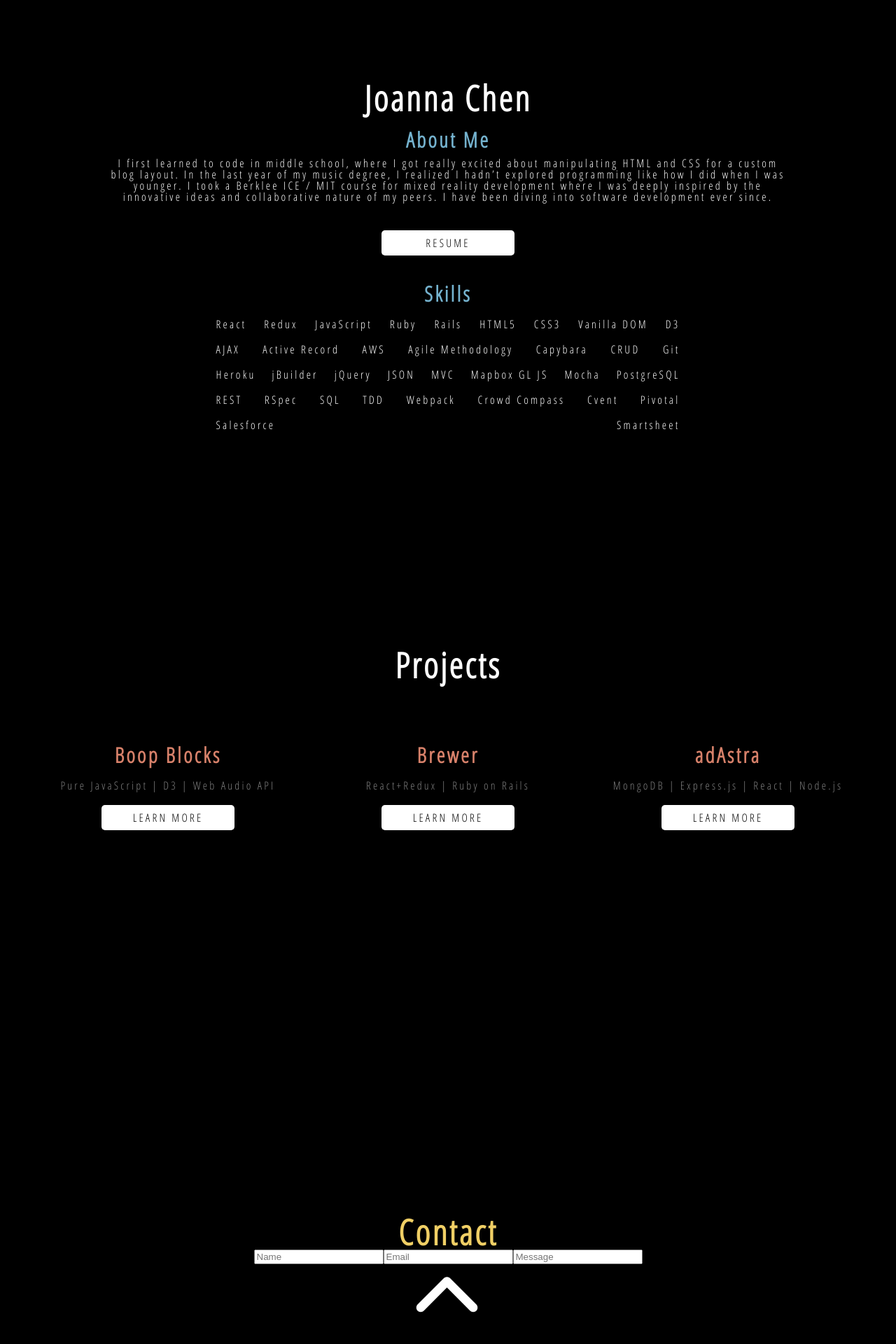
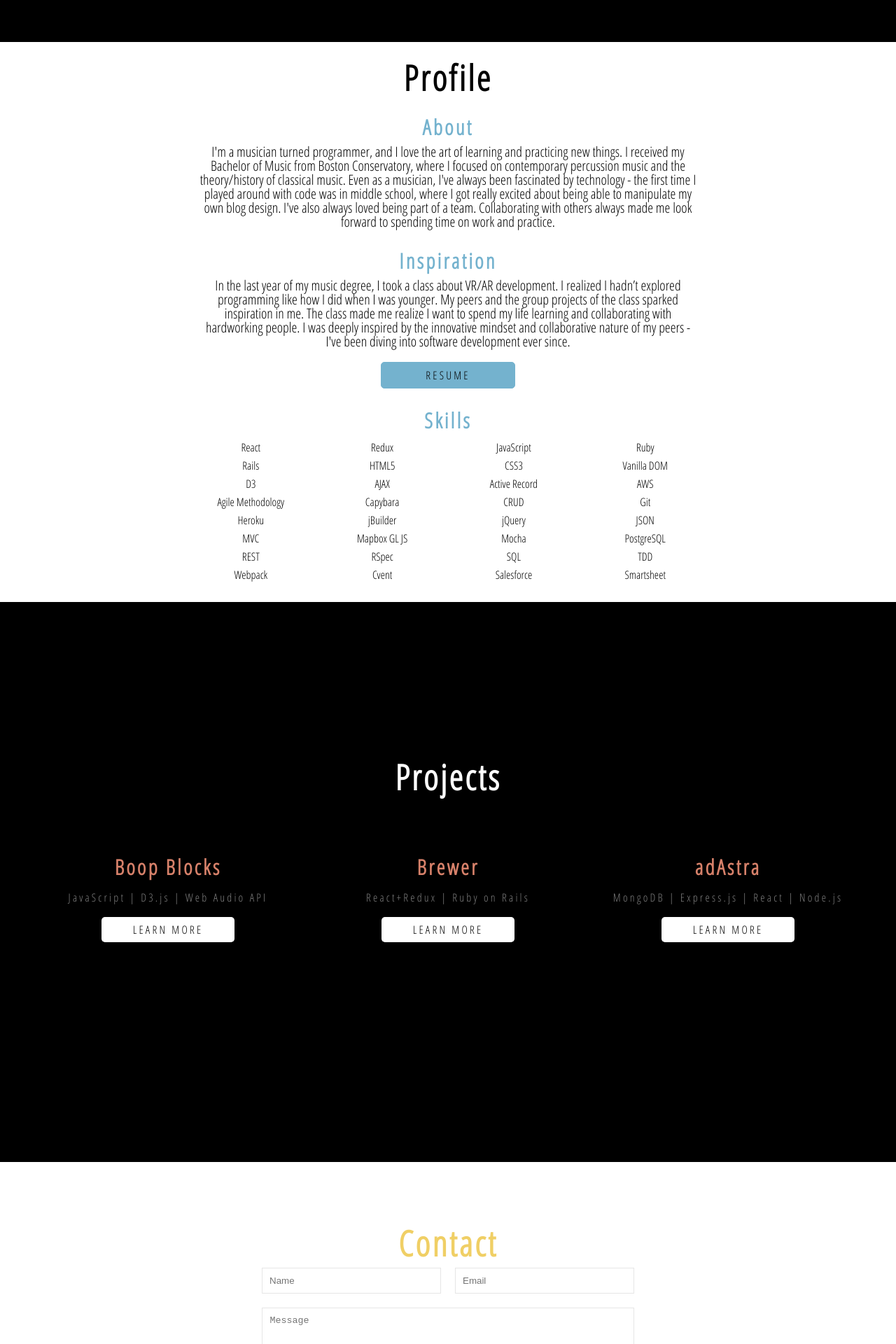
Before and after one commit to joannerd/joannerd.github.io, a React (Create React App) app: page / in a window 1280 px wide. Shown: the part 740-2660 px from the top of the page at 70% size. Built offline with nearby package versions, Linux system fonts and the light colour scheme.

Commit message:
Style and add content to profile and contact components

```diff
--- a/src/App.js
+++ b/src/App.js
@@ -1,7 +1,7 @@
 import React from 'react';
 import SocialLinks from './components/social_links';
 import Home from './components/home';
-import About from './components/about';
+import Profile from './components/profile';
 import Projects from './components/projects';
 import Contact from './components/contact';
 
@@ -22,7 +22,7 @@ class App extends React.Component {
 
         <main>
           <Home />
-          <About />
+          <Profile />
           <Projects />
           <Contact />
           <footer>
@@ -36,7 +36,7 @@ class App extends React.Component {
           <i/>
           <nav className="hidden">
             <li><a href="#home" class="fas fa-angle-up">{null}</a></li>
-            <li><a href="#about">About</a></li>
+            <li><a href="#profile">Profile</a></li>
             <li><a href="#projects">Projects</a></li>
             <li><a href="#contact">Contact</a></li>
           </nav>
--- a/src/components/about.js
+++ /dev/null
@@ -1,34 +0,0 @@
-import React from "react";
-import Resume from '../media/Joanna_Chen_Resume.pdf';
-
-const skills = [
-  'React', 'Redux', 'JavaScript', 'Ruby', 'Rails', 'HTML5', 'CSS3', 'Vanilla DOM', 'D3', 'AJAX', 'Active Record',
-  'AWS', 'Agile Methodology', 'Capybara', 'CRUD', 'Git', 'Heroku', 'jBuilder', 'jQuery', 'JSON', 'MVC', 'Mapbox GL JS',
-  'Mocha', 'PostgreSQL', 'REST', 'RSpec', 'SQL', 'TDD', 'Webpack', 'Crowd Compass', 'Cvent', 'Pivotal', 'Salesforce', 'Smartsheet'
-]
-
-const About = () => (
-  <article id="about">
-    <h2>Joanna Chen</h2>
-    <section>
-      <div>
-        <h3>About Me</h3>
-        <p>I first learned to code in middle school, where I got really excited about manipulating HTML and CSS for a custom blog layout. In the last year of my music degree, I realized I hadn’t explored programming like how I did when I was younger. I took a Berklee ICE / MIT course for mixed reality development where I was deeply inspired by the innovative ideas and collaborative nature of my peers. I have been diving into software development ever since.</p>
-      </div>
-      <a href={Resume}
-        target="_blank"
-        rel="noopener noreferrer"><div className="button resume">RESUME</div></a>
-
-      <div className="skills-container">
-        <h3>Skills</h3>
-        <ul className="skills">
-          {skills.map((skill, i) => (
-            <li key={i}>{skill}</li>
-          ))}
-        </ul>
-      </div>
-    </section>
-  </article>
-);
-
-export default About;
--- a/src/components/contact.js
+++ b/src/components/contact.js
@@ -6,9 +6,12 @@ class Contact extends React.Component {
       <article id="contact">
         <h2>Contact</h2>
         <form>
-            <input type="text" placeholder="Name" />
-            <input type="email" placeholder="Email" />
-            <input type="textarea" placeholder="Message" />
+            <div>
+              <input className="form-input" type="text" placeholder="Name" />
+              <input className="form-input"type="email" placeholder="Email" />
+            </div>
+            <textarea className="form-input" placeholder="Message" />
+            <input className="button form" type="submit" value="SUBMIT" />
         </form>
 
         <a href="#home" className="fas fa-chevron-up">{null}</a>
--- /dev/null
+++ b/src/components/profile.js
@@ -0,0 +1,38 @@
+import React from "react";
+import Resume from '../media/Joanna_Chen_Resume.pdf';
+
+const skills = [
+  'React', 'Redux', 'JavaScript', 'Ruby', 'Rails', 'HTML5', 'CSS3', 'Vanilla DOM', 'D3', 'AJAX', 'Active Record',
+  'AWS', 'Agile Methodology', 'Capybara', 'CRUD', 'Git', 'Heroku', 'jBuilder', 'jQuery', 'JSON', 'MVC', 'Mapbox GL JS',
+  'Mocha', 'PostgreSQL', 'REST', 'RSpec', 'SQL', 'TDD', 'Webpack', 'Cvent', 'Salesforce', 'Smartsheet'
+]
+
+const Profile = () => (
+  <article id="profile">
+    <h2>Profile</h2>
+    <section>
+      <h3>About</h3>
+      <p>
+        I'm a musician turned programmer, and I love the art of learning and practicing new things. I received my Bachelor of Music from Boston Conservatory, where I focused on contemporary percussion music and the theory/history of classical music. Even as a musician, I've always been fascinated by technology - the first time I played around with code was in middle school, where I got really excited about being able to manipulate my own blog design. I've also always loved being part of a team. Collaborating with others always made me look forward to spending time on work and practice.
+      </p>
+
+      <h3>Inspiration</h3>
+      <p>
+        In the last year of my music degree, I took a class about VR/AR development. I realized I hadn’t explored programming like how I did when I was younger. My peers and the group projects of the class sparked inspiration in me. The class made me realize I want to spend my life learning and collaborating with hardworking people. I was deeply inspired by the innovative mindset and collaborative nature of my peers - I've been diving into software development ever since.
+      </p>
+
+      <a href={Resume}
+        target="_blank"
+        rel="noopener noreferrer"><div className="button resume">RESUME</div></a>
+
+      <h3>Skills</h3>
+      <ul className="skills">
+        {skills.map((skill, i) => (
+          <li key={i}>{skill}</li>
+        ))}
+      </ul>
+    </section>
+  </article>
+);
+
+export default Profile;
--- a/src/components/projects.js
+++ b/src/components/projects.js
@@ -3,7 +3,7 @@ import React from "react";
 const projects = [
   {
     title: 'Boop Blocks',
-    tech: 'Pure JavaScript | D3 | Web Audio API',
+    tech: 'JavaScript | D3.js | Web Audio API',
     description: "BoopBlocks is an interactive browser instrument that teaches users about musical polyrhythms in a dynamic way. The application was inspired by a percussion for music therapists course where students workshopped meditative drum circles based on polyrhythms. Users can investigate and meditate on the characteristics of different polyrhythms. Users can also hover over or click blocks to make them boop!",
     action: "I utilized D3.js to create dynamic SVG elements that allow intuitive user interaction with Web Audio API. I also implemented logic with Vanilla DOM and JavaScript that initiates sound and animates a graphic representation of a polyrhythm for a dynamic user experience.",
     live: 'http://boopblocks.herokuapp.com/',
--- a/src/index.js
+++ b/src/index.js
@@ -8,7 +8,7 @@ import './styles/index.css';
 import './styles/app.css';
 import './styles/social_links.css';
 import './styles/home.css';
-import './styles/about.css';
+import './styles/profile.css';
 import './styles/projects.css';
 import './styles/contact.css';
 
--- a/src/styles/about.css
+++ /dev/null
@@ -1,29 +0,0 @@
-#about h3 {
-  font-size: 30px;
-  color: #74B2CE
-}
-
-#about section {
-  text-align: center;
-  width: 80%;
-
-  display: flex;
-  flex-direction: column;
-  align-items: center;
-}
-
-#about section * {
-  margin: 10px;
-}
-
-.resume:hover {
-  background: #74B2CE;
-}
-
-.skills {
-  display: flex;
-  align-items: center;
-  justify-content: space-between;
-  flex-wrap: wrap;
-  padding: 0% 15% 0% 15%;
-}
--- a/src/styles/app.css
+++ b/src/styles/app.css
@@ -22,7 +22,7 @@
 }
 
 .bars i {
-  background: white;
+  background: rgb(109, 105, 105);
   height: 2px;
   margin: 5px;
   width: 40px;
@@ -47,7 +47,9 @@ nav li {
 }
 
 nav a {
+  color: rgb(150, 150, 150);
   transition: 0.3s;
+  font-weight: bold;
 }
 
 nav a:hover {
--- a/src/styles/contact.css
+++ b/src/styles/contact.css
@@ -2,8 +2,52 @@
   color: #F0CF65
 }
 
+#contact form {
+  display: flex;
+  flex-direction: column;
+  align-items: center;
+  width: 50%;
+}
+
+#contact div {
+  width: 100%;
+  display: flex;
+  flex-direction: row;
+  justify-content: center;
+}
+
+.form-input {
+  padding: 10px;
+  margin: 10px;
+  box-sizing: border-box;
+  border: 1px solid rgb(230, 230, 230);
+}
+
+#contact div input {
+  width: 40%;
+}
+
+textarea {
+  width: 83%;
+  height: 30vh;
+  resize: none
+}
+
+input.button.form {
+  background: #F0CF65;
+  border: 1px solid #F0CF65;
+  color: black;
+}
+
+.button.form:hover {
+  background: white;
+  border: 1px solid #F0CF65;
+}
+
 .fa-chevron-up {
-  font-size: 100px;
+  margin-top: 10%;
+  color: grey;
+  font-size: 80px;
   transition: 0.3s;
 }
 
--- a/src/styles/index.css
+++ b/src/styles/index.css
@@ -22,8 +22,9 @@ article {
   align-items: center;
 }
 
-#about, #skills, #contact {
-  height: 80vh;
+#profile, #skills, #contact {
+  height: 100vh;
+  background: white;
 }
 
 article h2 {
@@ -44,6 +45,10 @@ footer {
   text-align: center;
   transition: 0.3s;
   border-radius: 5px;
+
+  font-family: 'Open Sans Condensed', sans-serif;
+  font-size: 16px;
+  letter-spacing: 0.2em;
 }
 
 .button:hover {
@@ -51,3 +56,7 @@ footer {
   background: #D7816A;
   color: white;
 }
+
+input:focus, textarea:focus {
+  outline: none;
+}
--- /dev/null
+++ b/src/styles/profile.css
@@ -0,0 +1,54 @@
+#profile * {
+  color: black;
+}
+
+#profile h3 {
+  margin-top: 3%;
+  margin-bottom: 1%;
+  font-size: 30px;
+  color: #74B2CE
+}
+
+#profile section {
+  text-align: center;
+  width: 80%;
+
+  display: flex;
+  flex-direction: column;
+  align-items: center;
+}
+
+#profile p, .skills {
+  padding: 0% 15% 0% 15%;
+  letter-spacing: 0;
+}
+
+#profile p {
+  font-size: 20px;
+}
+
+#profile a {
+  color: white;
+}
+
+.resume {
+  margin-top: 10%;
+  background: #74B2CE;
+  border: 1px solid #74B2CE;
+}
+
+.resume:hover {
+  background: white;
+}
+
+.skills {
+  display: flex;
+  align-items: center;
+  justify-content: space-between;
+  flex-wrap: wrap;
+}
+
+.skills * {
+  flex: 0 1 20%;
+  margin: 5px;
+}
--- a/src/styles/social_links.css
+++ b/src/styles/social_links.css
@@ -24,6 +24,14 @@
   opacity: 0.5;
 }
 
+.fa-angellist {
+  background: white;
+  border-radius: 5px;
+  font-size: 35px;
+  height: 40px;
+  line-height: 40px;
+  color: black;
+}
 
 .fa-linkedin {
   color: #74B2CE;
```
